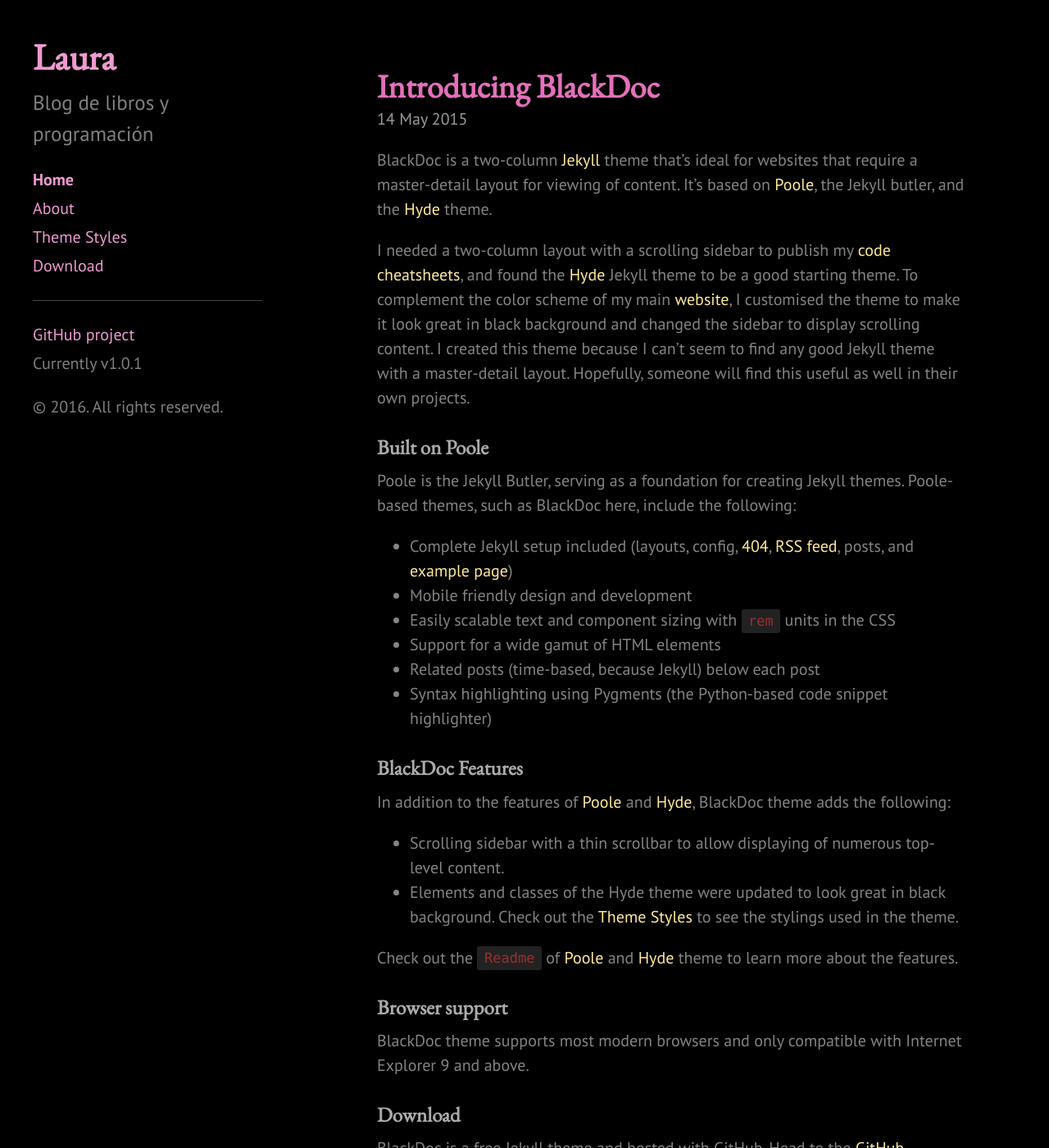
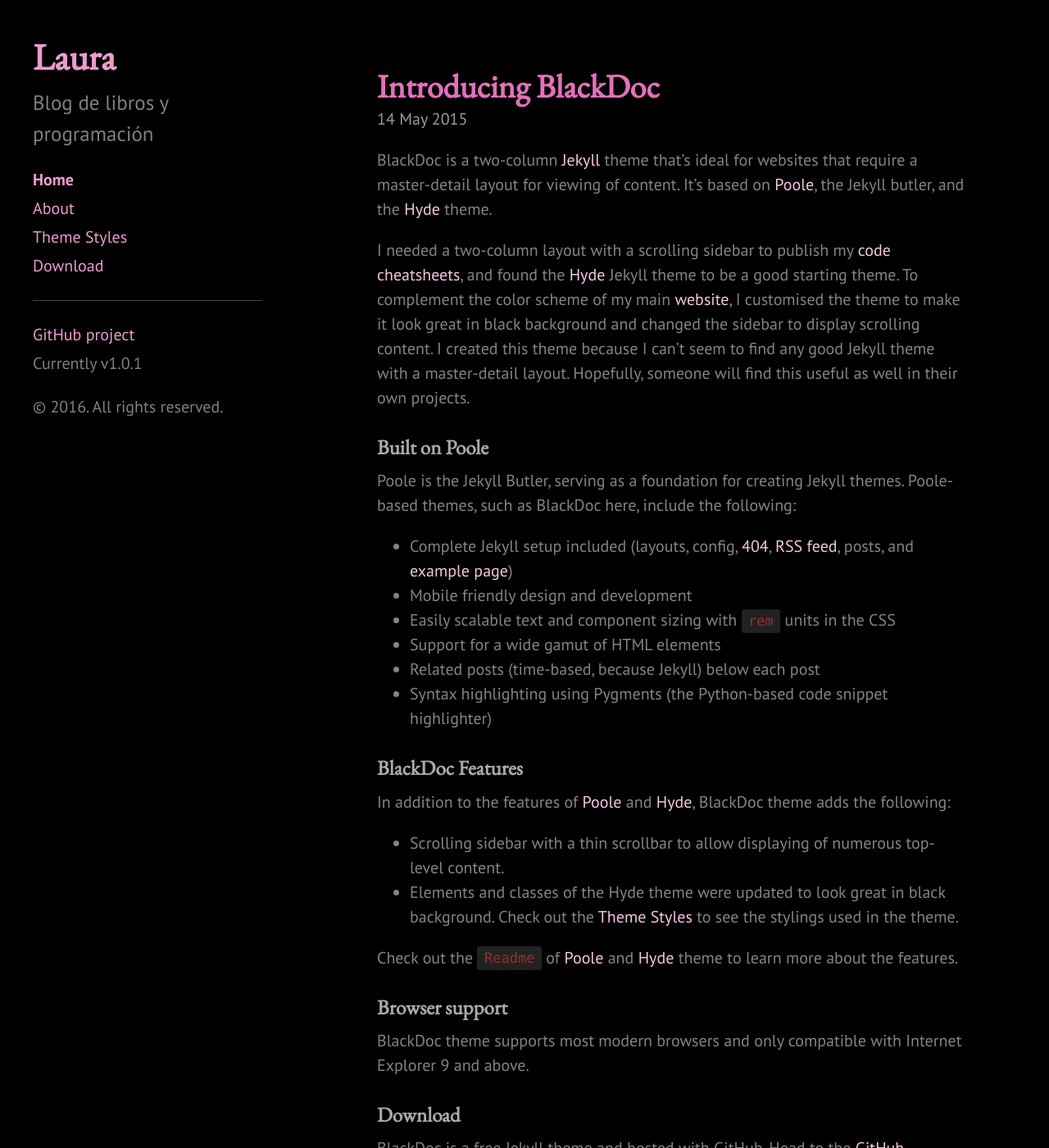
Before and after one commit to lauravelez/lauravelez.github.io, a Jekyll site: the page built from index.html, in a window 1280 px wide and 1400 px high. Shown: the whole window at 82% size. Built offline with Jekyll 4.4.1, drawn with Linux system fonts in a browser that asks for light colours; the list of posts is cut into pages by our own code.

Commit message:
Update blackdoc.css

```diff
--- a/public/css/blackdoc.css
+++ b/public/css/blackdoc.css
@@ -28,6 +28,7 @@
  *
  * Update the foundational and global aspects of the page.
  */
+@import 'https://fonts.googleapis.com/css?family=PT+Sans';
 
 html {
   font-family: "PT Sans", Helvetica, Arial, sans-serif;
@@ -52,7 +53,7 @@
 }
 
 a {
-  color: #ffeb99;
+  color: #f4c6e4;
   transition: color ease 0.3s;
 }
 
```
